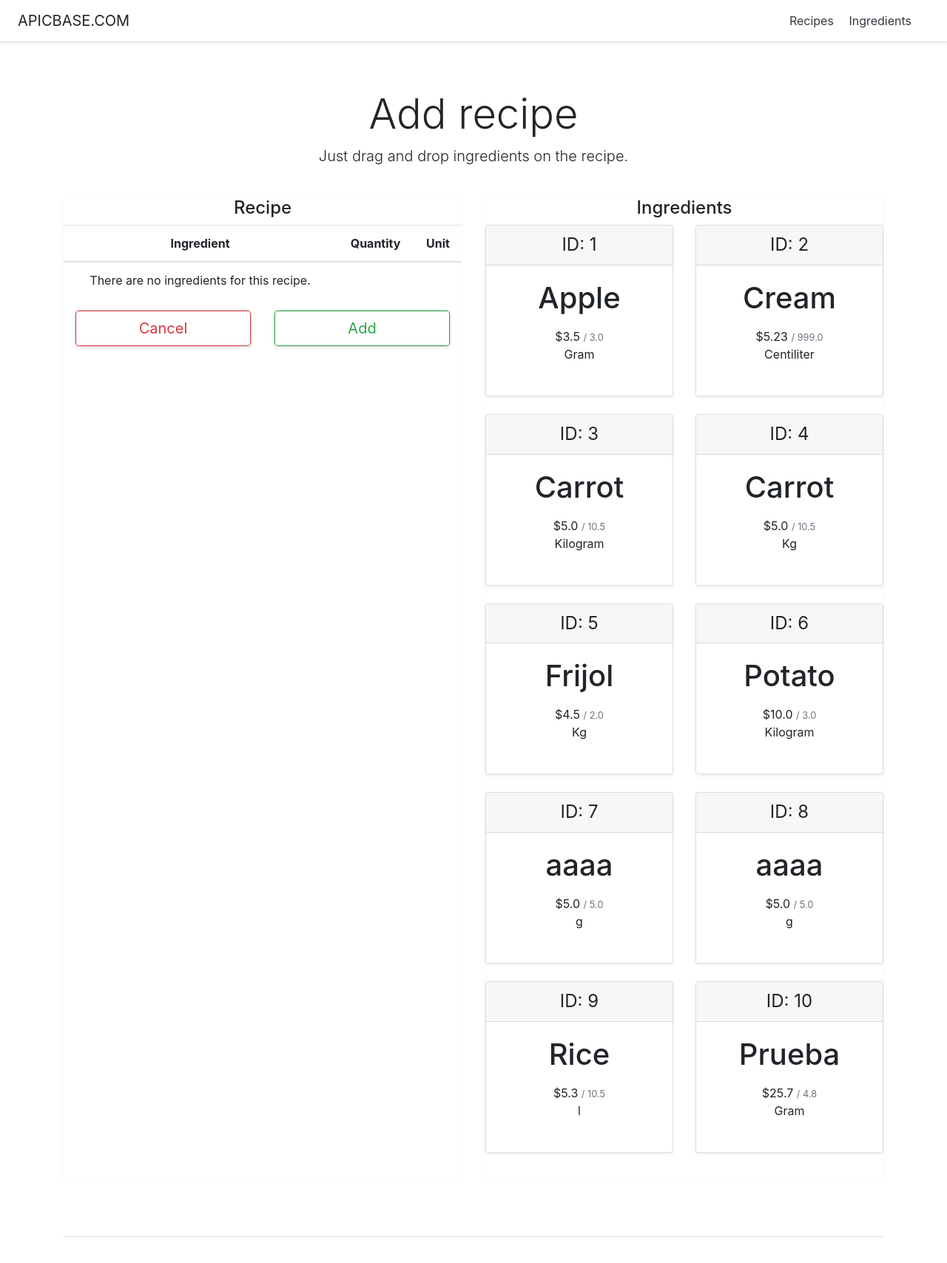
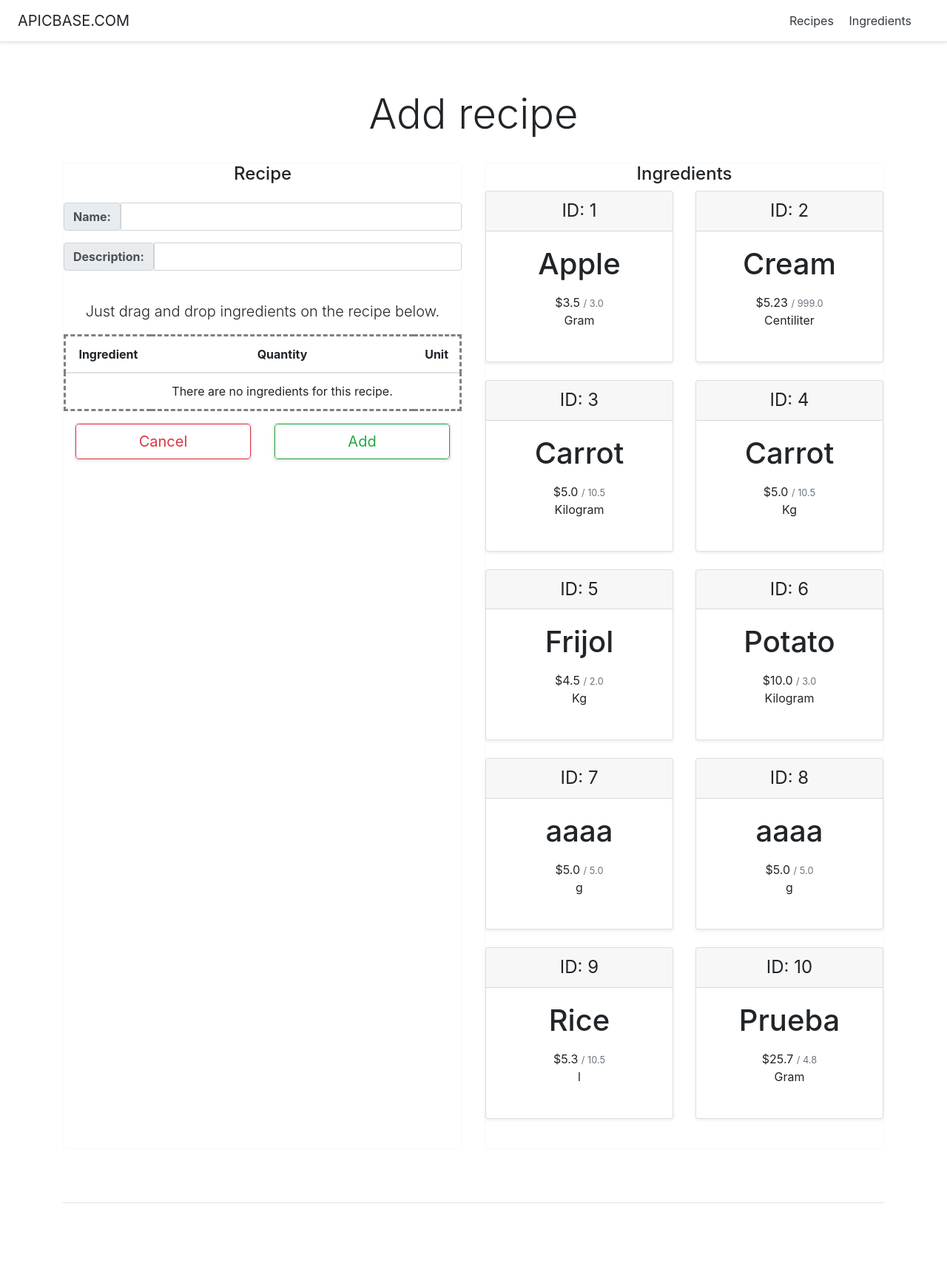
Before and after one commit to ardilafabian/Recipe-Manager-Application, a Django app: page /recipeManager/add/ in a window 1280 px wide. Shown: the top 1708 px of the page at 74% size. After the commit the page ends 1627 px from the top, so only its background shows below. Run offline with Django 3.2, Linux system fonts and the light colour scheme; data comes from the database, SQL or seed files in the repository; some libraries are stand-ins or nearby versions.

Commit message:
Add fields for desciprtion and name

```diff
--- a/recipeManager/static/recipeManager/draggable.css
+++ b/recipeManager/static/recipeManager/draggable.css
@@ -6,7 +6,7 @@
 }*/
 
 /* skin.css Style*/
-/*.upload-drop-zone:hover {
+.upload-drop-zone:hover {
   color: #ccc;
   border-style: dashed;
   border-color: #ccc;
@@ -14,4 +14,4 @@
 .upload-drop-zone.drop {
   color: #222;
   border-color: #222;
-}*/
+}
--- a/recipeManager/static/recipeManager/pricing.css
+++ b/recipeManager/static/recipeManager/pricing.css
@@ -38,13 +38,13 @@ html {
 /*Drag and Drop---------------------*/
 
 /* layout.css Style */
-.upload-drop-zone {
+/*.upload-drop-zone {
   height: 200px;
   border-width: 2px;
   margin-bottom: 20px;
 }
 /* skin.css Style*/
-.upload-drop-zone {
+/*.upload-drop-zone {
   color: #ccc;
   border-style: dashed;
   border-color: #ccc;
@@ -59,4 +59,4 @@ html {
 
 [draggable=true] {
   cursor: move;
-}
+}*/
--- a/recipeManager/templates/recipeManager/addRecipe.html
+++ b/recipeManager/templates/recipeManager/addRecipe.html
@@ -30,7 +30,6 @@
 
       <div class="pricing-header px-3 py-3 pt-md-5 pb-md-4 mx-auto text-center">
         <h1 class="display-4">Add recipe</h1>
-        <p class="lead">Just drag and drop ingredients on the recipe.</p>
       </div>
 
       <div class="container">
@@ -41,7 +40,22 @@
                   Just drag and drop ingredients here
                </div>-->
                <h4>Recipe</h4>
-               <table id="table" class="table table-hover" ondrop="drop(event)" ondragover="allowDrop(event)">
+               <ul class="list-unstyled mt-3 mb-4">
+                 <li>
+                    <div class="input-group mb-3">
+                       <label class="input-group-text" for="id_name"><b>Name:</b></label>
+                       <input id="id_name" class="form-control text-dark" type="text" required name="name">
+                    </div>
+                 </li>
+                 <li>
+                    <div class="input-group mb-3">
+                       <label class="input-group-text" for="id_description"><b>Description:</b></label>
+                       <input id="id_description" class="form-control text-dark" type="text" required name="name">
+                    </div>
+                 </li>
+               </ul>
+               <p class="lead">Just drag and drop ingredients on the recipe below.</p>
+               <table style="border-style: dashed;" id="table" class="table table-hover" ondrop="drop(event)" ondragover="allowDrop(event)">
                   <thead>
                      <tr>
                         <th scope="col">Ingredient</th>
@@ -51,9 +65,11 @@
                   </thead>
                   <tbody>
                     <tr id="empty">
+                      <td></td>
                       <td>
                           There are no ingredients for this recipe.
                       </td>
+                      <td></td>
                     </tr>
                   </tbody>
                </table>
```
